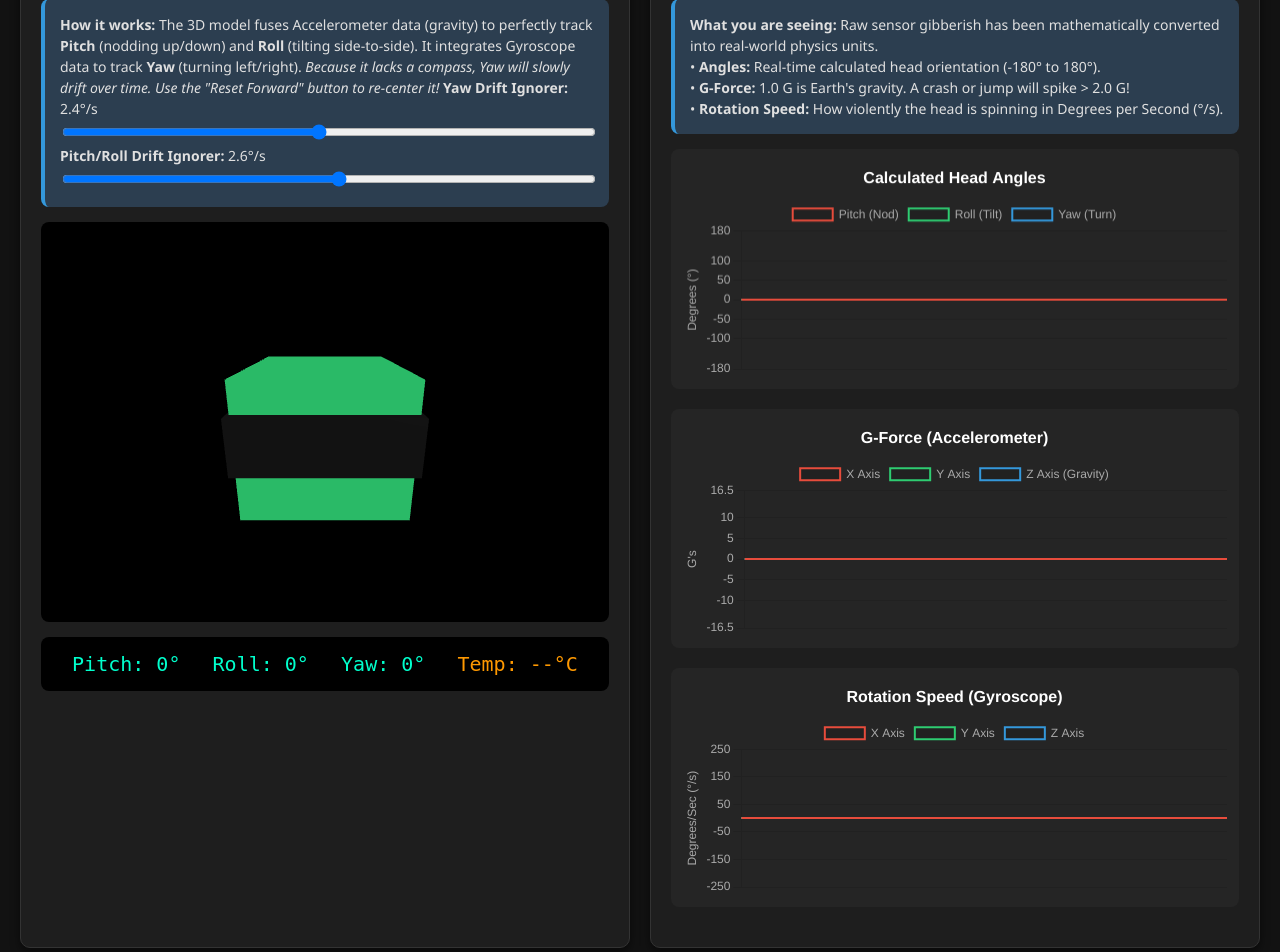
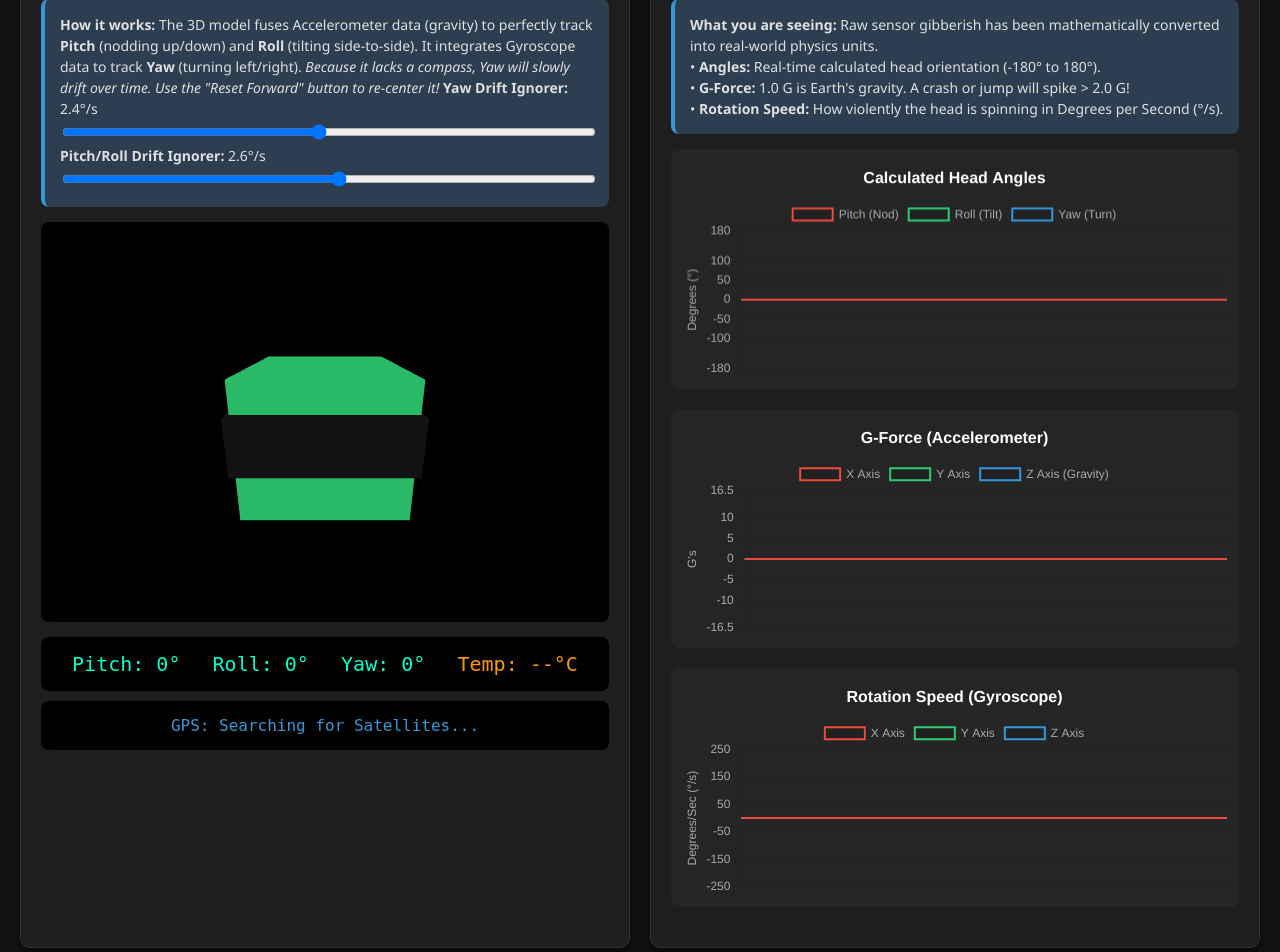
Before and after one commit to YaminHaris/Opel, a Flask app: page / in a window 1280 px wide. Shown: the part 218-1170 px from the top of the page. Run offline with Flask 3, Linux system fonts and the light colour scheme; some libraries are stand-ins or nearby versions.

Commit message:
Add NEO-6M GPS integration

```diff
--- a/gui/app.py
+++ b/gui/app.py
@@ -26,8 +26,8 @@ def serial_reader():
 
             line = ser.readline().decode('utf-8', errors='ignore').strip()
             if line:
-                # Expected format: Accel: X, Y, Z | Gyro: X, Y, Z [| Temp: T]
-                match = re.search(r"Accel:\s*(-?\d+),\s*(-?\d+),\s*(-?\d+)\s*\|\s*Gyro:\s*(-?\d+),\s*(-?\d+),\s*(-?\d+)(?:\s*\|\s*Temp:\s*(-?\d+))?", line)
+                # Expected format: Accel: X, Y, Z | Gyro: X, Y, Z [| Temp: T] [| GPS: lat,lon,speed,sats]
+                match = re.search(r"Accel:\s*(-?\d+),\s*(-?\d+),\s*(-?\d+)\s*\|\s*Gyro:\s*(-?\d+),\s*(-?\d+),\s*(-?\d+)(?:\s*\|\s*Temp:\s*(-?\d+))?(?:\s*\|\s*GPS:\s*(-?\d+\.\d+),(-?\d+\.\d+),(-?\d+\.\d+),(\d+))?", line)
                 if match:
                     data = {
                         'ax': int(match.group(1)),
@@ -39,6 +39,12 @@ def serial_reader():
                     }
                     if match.group(7) is not None:
                         data['temp'] = int(match.group(7))
+                    if match.group(8) is not None:
+                        data['lat'] = float(match.group(8))
+                        data['lon'] = float(match.group(9))
+                        data['speed'] = float(match.group(10))
+                        data['sats'] = int(match.group(11))
+
                     socketio.emit('sensor_data', data)
 
         except serial.SerialException as e:
--- a/gui/templates/index.html
+++ b/gui/templates/index.html
@@ -53,11 +53,14 @@
                 <input type="range" id="pr-deadzone-slider" min="0" max="5" step="0.1" value="2.6" style="width: 100%; margin-top: 5px;">
             </div>
             <div id="canvas-container"></div>
-            <div class="data-readout" id="orientation-data">
+            <div class="data-readout" id="orientation-data" style="margin-bottom: 10px;">
                 <span>Pitch: 0°</span>
                 <span>Roll: 0°</span>
                 <span>Yaw: 0°</span>
                 <span style="color: #ff9900;" id="temp-data">Temp: --°C</span>
+            </div>
+            <div class="data-readout" id="gps-data" style="color: #3498db; font-size: 16px;">
+                <span>GPS: Searching for Satellites...</span>
             </div>
         </div>
 
@@ -311,6 +314,20 @@
                 `<span>Roll: ${Math.round(roll)}°</span>` +
                 `<span>Yaw: ${Math.round(displayYaw)}°</span>` +
                 `<span style="color: #ff9900;">Temp: ${data.temp !== undefined ? ((data.temp/340)+36.53).toFixed(1) : '--'}°C</span>`;
+
+            // Update GPS
+            if (data.lat !== undefined) {
+                if (data.sats > 0) {
+                    document.getElementById('gps-data').innerHTML =
+                        `<span>Lat: ${data.lat.toFixed(6)}</span>` +
+                        `<span>Lon: ${data.lon.toFixed(6)}</span>` +
+                        `<span>Speed: ${data.speed.toFixed(1)} km/h</span>` +
+                        `<span>Sats: ${data.sats}</span>`;
+                } else {
+                    document.getElementById('gps-data').innerHTML =
+                        `<span>GPS Connected: Searching for Satellites... (0 found)</span>`;
+                }
+            }
         });
 
         // Handle window resize
```
Also changed, not shown: 1 other file.
